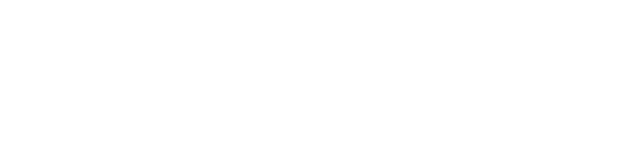
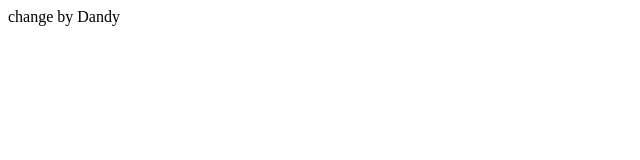
Before and after one commit to dandyojeda/repo1-1, a plain HTML site: page index.html in a window 1280 px wide. Shown: the whole page, without its empty margins (0-640 px from the left). Drawn offline with Linux system fonts and the light colour scheme.

Commit message:
change by Dandy

```diff
--- a/index.html
+++ b/index.html
@@ -1,6 +1,8 @@
 <html>
 <head>
   <title>title</title>
-  <body></body>
+  <body>
+  	change by Dandy
+  </body>
 </head>
 </html>
```
